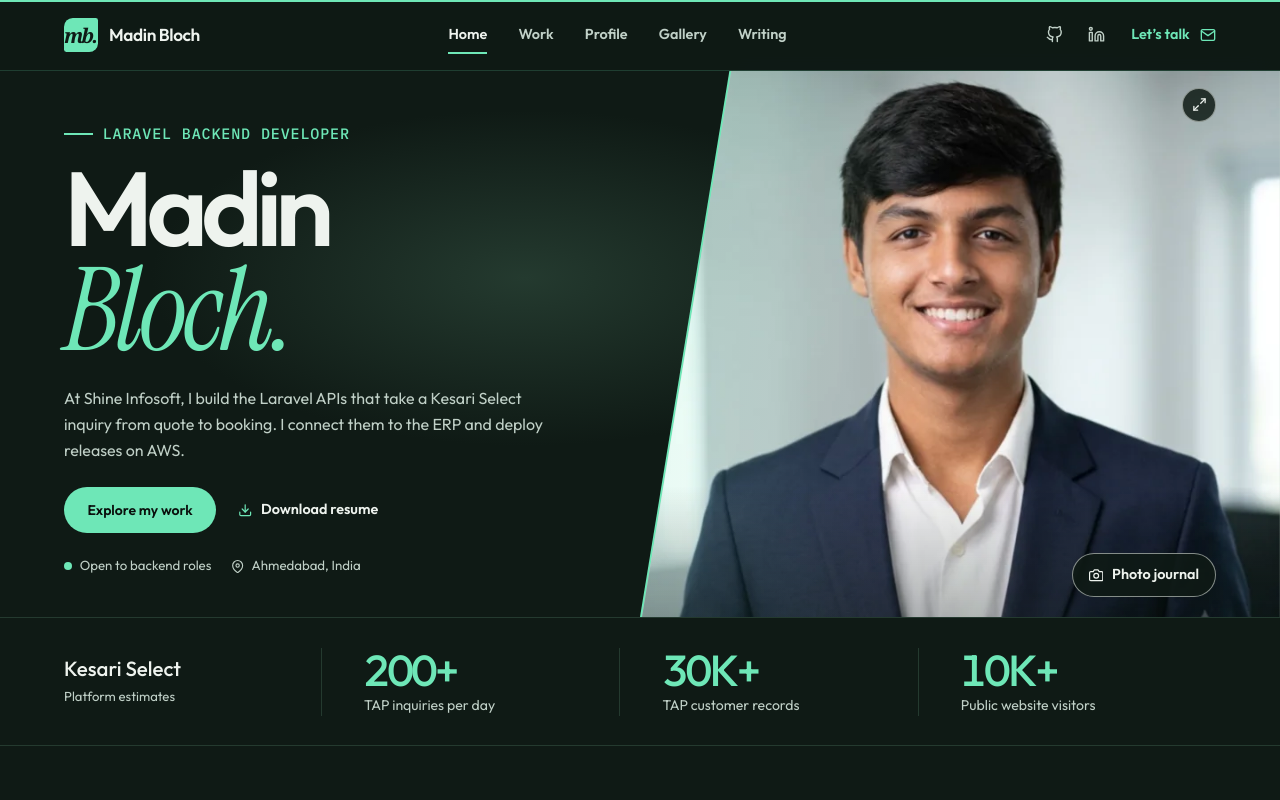
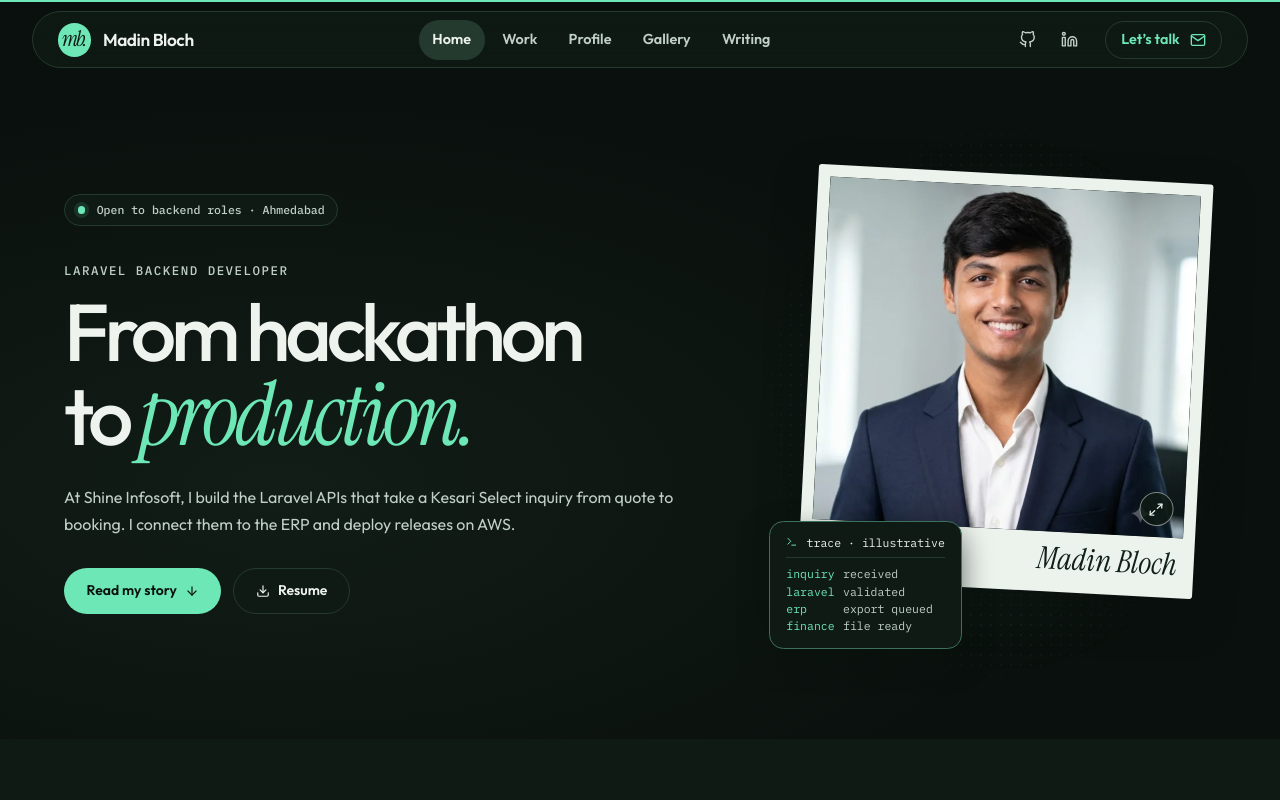
Before and after one commit to MadinBloch/Mysite, a React (Vite) app: page / in a window 1280 px wide. Shown: the top 800 px of the page. Built offline with nearby package versions, Linux system fonts and the light colour scheme.

Commit message:
Restore the compact masthead and introduce the story with a portrait print

```diff
--- a/src/components/Hero.jsx
+++ b/src/components/Hero.jsx
@@ -1,7 +1,6 @@
 import { useState } from 'react'
 import { Link } from 'react-router-dom'
-import { FiCamera, FiDownload, FiMapPin } from 'react-icons/fi'
-import Impact from './Impact'
+import { FiArrowDown, FiDownload, FiTerminal } from 'react-icons/fi'
 import Lightbox from './Lightbox'
 import PhotoPrint from './PhotoPrint'
 import { profile } from '../data/profile'
@@ -12,39 +11,47 @@ const portrait = {
   printSrc: '/photos/madin-portrait.webp',
   title: 'Madin Bloch',
   alt: 'Madin Bloch in a navy suit',
-  position: '50% 10%',
+  width: 800,
+  height: 800,
 }
+
+const trace = [
+  ['inquiry', 'received'],
+  ['laravel', 'validated'],
+  ['erp', 'export queued'],
+  ['finance', 'file ready'],
+]
 
 export default function Hero() {
   const [showPortrait, setShowPortrait] = useState(false)
 
   return (
-    <section id="home" className="profile-cover" aria-labelledby="home-title">
-      <div className="cover-stage">
-        <div className="portfolio-shell">
-          <div className="cover-heading">
-            <p className="cover-role">Laravel Backend Developer</p>
-            <h1 id="home-title" className="cover-title">Madin <em>Bloch.</em></h1>
-          </div>
-          <div className="cover-copy">
-            <p className="cover-intro">
-              At Shine Infosoft, I build the Laravel APIs that take a Kesari Select inquiry from quote to booking. I connect them to the ERP and deploy releases on AWS.
-            </p>
-            <div className="cover-actions">
-              <Link to="/#selected-work" className="btn-primary">Explore my work</Link>
-              <a href={profile.resume} download className="resume-link"><FiDownload aria-hidden="true" />Download resume</a>
-            </div>
-            <div className="cover-details">
-              <p className="availability"><span aria-hidden="true" />Open to backend roles</p>
-              <p className="cover-location"><FiMapPin aria-hidden="true" />Ahmedabad, India</p>
-            </div>
+    <section id="home" className="story-cover" aria-labelledby="home-title">
+      <div className="portfolio-shell hero-grid">
+        <div className="hero-copy">
+          <p className="hero-status"><span aria-hidden="true" />Open to backend roles · Ahmedabad</p>
+          <p className="hero-role">Laravel Backend Developer</p>
+          <h1 id="home-title">From hackathon <span>to <em>production.</em></span></h1>
+          <p className="hero-intro">
+            At Shine Infosoft, I build the Laravel APIs that take a Kesari Select inquiry from quote to booking. I connect them to the ERP and deploy releases on AWS.
+          </p>
+          <div className="hero-actions">
+            <Link to="/#story" className="btn-primary">Read my story <FiArrowDown aria-hidden="true" /></Link>
+            <a href={profile.resume} download className="btn-outline"><FiDownload aria-hidden="true" />Resume</a>
           </div>
         </div>
-        <PhotoPrint photo={portrait} priority className="cover-portrait" onOpen={() => setShowPortrait(true)} />
-        <Link to="/#story" className="cover-journal-link"><FiCamera aria-hidden="true" />Photo journal</Link>
-      </div>
-      <div className="cover-impact">
-        <div className="portfolio-shell"><Impact /></div>
+
+        <div className="portrait-stage">
+          <PhotoPrint photo={portrait} priority className="portrait-print" caption={portrait.title} onOpen={() => setShowPortrait(true)} />
+          <figure className="trace-card">
+            <figcaption><FiTerminal aria-hidden="true" />trace · illustrative</figcaption>
+            <ul>
+              {trace.map(([event, message]) => (
+                <li key={event}><code>{event}</code><span>{message}</span></li>
+              ))}
+            </ul>
+          </figure>
+        </div>
       </div>
       {showPortrait && <Lightbox photos={[portrait]} index={0} onClose={() => setShowPortrait(false)} />}
     </section>
--- a/src/components/PhotoPrint.jsx
+++ b/src/components/PhotoPrint.jsx
@@ -15,6 +15,8 @@ export default function PhotoPrint({ photo, caption, className = '', priority =
           src={photo.printSrc || photo.src}
           srcSet={photo.previewWidth && `${photo.printSrc} ${photo.previewWidth}w, ${photo.src} ${photo.width}w`}
           sizes={sizes}
+          width={photo.width}
+          height={photo.height}
           alt={photo.alt || photo.title}
           style={{ objectPosition: photo.position, objectFit: photo.fit }}
           loading={priority ? 'eager' : 'lazy'}
--- a/src/portfolio.css
+++ b/src/portfolio.css
@@ -115,93 +115,15 @@
   text-decoration: underline;
   text-underline-offset: 0.36em;
 }
-.profile-cover {
-  padding-top: var(--masthead-height);
-  background: var(--panel);
-}
-.cover-stage {
-  position: relative;
-  isolation: isolate;
-  background: radial-gradient(ellipse at 41% 38%, var(--line) 0%, var(--panel) 35%, var(--panel) 72%);
-}
-.cover-stage > .portfolio-shell { padding-block: clamp(2.8rem, 4.2vw, 4.4rem) clamp(1.5rem, 3.2vw, 3.1rem); }
-.cover-heading, .cover-copy { width: 49%; }
-.cover-role, .journal-date {
-  display: flex;
-  align-items: center;
-  gap: 0.62rem;
-  color: var(--mint);
-  font: 500 0.8rem / 1.45 var(--mono);
-  letter-spacing: 0.07em;
-  text-transform: uppercase;
-}
-.cover-role {
-  font-size: clamp(0.94rem, 1.18vw, 1.08rem);
-  letter-spacing: 0.055em;
-}
-.cover-role::before {
-  content: '';
-  width: 1.8rem;
-  height: 2px;
-  flex: none;
-  background: var(--mint);
-}
-.cover-title {
-  margin: 1.2rem 0 1.1rem;
-  color: var(--text);
-  font: 550 clamp(5rem, 8.2vw, 8.5rem) / 0.82 var(--display);
-  letter-spacing: -0.065em;
-}
-.cover-title em {
-  display: block;
-  width: fit-content;
-  margin-top: 0.04em;
-  font-size: 1.1em;
-  line-height: 0.97;
-}
-.cover-intro {
-  max-width: 30rem;
-  color: var(--muted);
-  font-size: clamp(1rem, 1.18vw, 1.1rem);
-  line-height: 1.65;
-  text-wrap: pretty;
-}
-.cover-actions, .cover-details, .availability, .cover-location {
-  display: flex;
-  align-items: center;
-  flex-wrap: wrap;
-}
-.cover-actions {
-  gap: 0.35rem 1.35rem;
-  margin-top: 1.45rem;
-}
-.cover-actions .btn-primary {
-  min-height: 46px;
-  padding-inline: 1.4rem;
-  border-radius: var(--radius-pill);
-  background: var(--mint);
-}
-.cover-actions .btn-primary:hover { background: var(--mint); }
-.resume-link { color: var(--text); }
-.resume-link svg { color: var(--mint); }
-.cover-details {
-  gap: 0.5rem 1.2rem;
-  margin-top: 1.45rem;
-}
-.availability, .cover-location {
-  gap: 0.48rem;
-  color: var(--muted);
-  font-size: 0.83rem;
-}
-.availability > span {
-  width: 0.5rem;
-  height: 0.5rem;
+.availability { display: flex; align-items: center; gap: 0.5rem; color: var(--muted); font-size: 0.85rem; }
+.availability > span, .hero-status > span {
+  width: 0.48rem;
+  height: 0.48rem;
   border-radius: 50%;
   background: var(--mint);
+  box-shadow: 0 0 0 4px color-mix(in srgb, var(--mint) 12%, transparent);
 }
-.cover-location svg { color: var(--muted); }
 
-/* Full-bleed portrait with a single diagonal edge, continuous into the masthead. */
 .photo-print {
   margin: 0;
   min-width: 0;
@@ -236,61 +158,6 @@
   padding-block: 0.65rem 0.15rem;
   color: var(--text);
   font: 500 1.05rem / 1.38 var(--display);
-}
-.cover-portrait {
-  --cut: clamp(2.1rem, 7vw, 7.5rem);
-  position: absolute;
-  inset: 0 0 0 50%;
-  background: var(--mint);
-  clip-path: polygon(var(--cut) 0, 100% 0, 100% 100%, 0 100%);
-}
-.cover-portrait button {
-  display: flex;
-  justify-content: center;
-  height: 100%;
-  background: var(--muted);
-  clip-path: polygon(calc(var(--cut) + 2px) 0, 100% 0, 100% 100%, 2px 100%);
-}
-.cover-portrait img { max-width: 64rem; }
-.cover-portrait button::after {
-  content: '';
-  position: absolute;
-  inset: 0;
-  background: linear-gradient(0deg, color-mix(in srgb, var(--panel) 30%, transparent), transparent 24%), linear-gradient(100deg, color-mix(in srgb, var(--mint) 18%, transparent), transparent 45%);
-  pointer-events: none;
-}
-.cover-portrait .print-zoom {
-  z-index: 1;
-  right: max(1.1rem, calc((100vw - 72rem) / 2));
-  top: 1.15rem;
-  bottom: auto;
-}
-.cover-journal-link {
-  position: absolute;
-  right: max(1.1rem, calc((100vw - 72rem) / 2));
-  bottom: 1.25rem;
-  display: inline-flex;
-  align-items: center;
-  gap: 0.55rem;
-  min-height: 44px;
-  padding-inline: 1rem;
-  border: 1px solid color-mix(in srgb, var(--text) 53%, transparent);
-  border-radius: var(--radius-pill);
-  background: color-mix(in srgb, var(--panel) 91%, transparent);
-  color: var(--text);
-  font-size: 0.9rem;
-  font-weight: 600;
-}
-.cover-journal-link:hover { background: var(--line); }
-.gallery-dialog-stage[data-zoomed='false'] { touch-action: pan-y pinch-zoom; }
-.cover-portrait button:focus-visible { outline: 0; }
-.cover-portrait button:focus-visible .print-zoom {
-  outline: 3px solid white;
-  outline-offset: 4px;
-}
-.cover-impact {
-  background: var(--panel);
-  border-block: 1px solid var(--line);
 }
 .platform-impact {
   display: grid;
@@ -648,8 +515,7 @@
 }
 
 @media (prefers-reduced-motion: no-preference) {
-  .cover-heading, .cover-copy, .sample-layout, .menu-enter { animation: enter 440ms var(--ease-out) backwards; }
-  .cover-copy { animation-delay: 70ms; }
+  .sample-layout, .menu-enter { animation: enter 440ms var(--ease-out) backwards; }
   .menu-enter { animation-duration: 160ms; }
   .load-track i { animation: grow-bar 490ms var(--ease-out); }
   @keyframes grow-bar {
@@ -669,10 +535,6 @@
   }
 }
 
-@media (min-width: 1850px) {
-  .cover-portrait img { mask-image: linear-gradient(90deg, transparent, black 12%, black 80%, transparent); }
-}
-
 @media (max-width: 1000px) {
   .sample-layout { grid-template-columns: minmax(0, 1fr); }
   .work-evidence { max-width: 36rem; }
@@ -681,47 +543,6 @@
 
 @media (max-width: 760px) {
   :root { --masthead-height: 3.9rem; }
-  .cover-stage { --photo-height: clamp(14rem, 62vw, 24rem); }
-  .cover-stage > .portfolio-shell { padding-block: 0 clamp(1.6rem, 5vw, 2.4rem); }
-  .cover-heading {
-    display: flex;
-    flex-direction: column;
-    justify-content: center;
-    width: 48%;
-    min-height: var(--photo-height);
-    padding-block: 1rem;
-  }
-  .cover-role {
-    max-width: 20ch;
-    font-size: 0.84rem;
-  }
-  .cover-role::before { display: none; }
-  .cover-title {
-    margin: 0.95rem 0 0;
-    font-size: clamp(3.35rem, 15vw, 6.1rem);
-  }
-  .cover-portrait {
-    inset: 0 0 auto 48%;
-    height: var(--photo-height);
-  }
-  .cover-portrait .print-zoom {
-    right: 0.7rem;
-    top: 0.65rem;
-  }
-  .cover-journal-link {
-    right: 0.7rem;
-    top: calc(var(--photo-height) - 3.25rem);
-    bottom: auto;
-    padding-inline: 0.68rem;
-    font-size: 0.8rem;
-  }
-  .cover-copy {
-    width: 100%;
-    padding-top: 1.3rem;
-  }
-  .cover-intro { max-width: 52ch; }
-  .cover-actions { margin-top: 0.9rem; }
-  .cover-details { margin-top: 0.9rem; }
   .platform-impact {
     grid-template-columns: 1fr;
     gap: 1rem;
@@ -761,9 +582,6 @@
 }
 
 @media (max-width: 520px) {
-  .cover-actions { column-gap: 1rem; }
-  .cover-details { column-gap: 0.9rem; }
-  .availability, .cover-location { font-size: 0.81rem; }
   .platform-impact dt { font-size: 0.82rem; }
   .journal-photos, .album-prints { grid-template-columns: minmax(0, 1fr); }
   :is(.journal-photos, .album-prints) figure:nth-child(n) { grid-column: 1; }
@@ -780,3 +598,88 @@
 @media (forced-colors: active) {
   .masthead-bar .nav-link[aria-current], .work-tabs button[aria-selected=true], .album-view-switch button[aria-pressed=true] { outline: 2px solid Highlight; }
 }
+
+/* A floating masthead echoes the original portfolio's compact navigation. */
+.masthead {
+  top: 0.7rem;
+  width: min(calc(100% - 2.25rem), 76rem);
+  margin-inline: auto;
+  border: 1px solid var(--line);
+  border-radius: var(--radius-pill);
+  background: color-mix(in srgb, var(--panel) 94%, transparent);
+}
+.masthead:has(.mobile-menu.grid) { border-radius: var(--radius-card); }
+.masthead > .portfolio-shell { padding-inline: clamp(0.72rem, 2vw, 1.55rem); }
+.masthead-bar { height: 3.45rem; }
+.brand-monogram { border-radius: 50%; font: italic 1.35rem / 1 var(--serif); }
+.masthead-bar .nav-link { border-radius: var(--radius-pill); }
+.masthead-bar .nav-link:is(:hover, [aria-current]) { background: var(--line); color: var(--text); }
+.masthead-bar .nav-link[aria-current]::after { content: none; }
+.masthead-contact { border: 1px solid var(--line); border-radius: var(--radius-pill); padding-inline: 0.95rem; min-height: 38px; }
+
+.story-cover {
+  padding-block: calc(var(--masthead-height) + var(--section-space)) var(--section-space);
+  background: radial-gradient(ellipse at 22% 66%, color-mix(in srgb, var(--line) 31%, transparent), transparent 57%), var(--ink);
+}
+.hero-grid { display: grid; grid-template-columns: minmax(0, 1.45fr) minmax(0, 1fr); align-items: center; gap: clamp(1.25rem, 4.5vw, 5rem); }
+.hero-status {
+  display: inline-flex;
+  align-items: center;
+  gap: 0.7rem;
+  padding: 0.42rem 0.8rem;
+  border: 1px solid var(--line);
+  border-radius: var(--radius-pill);
+  color: var(--muted);
+  background: var(--panel);
+  font: 500 0.72rem / 1.4 var(--mono);
+}
+.hero-role { margin-block: clamp(1.4rem, 2.8vw, 2.5rem) 0.8rem; color: var(--muted); font: 500 0.78rem/1.4 var(--mono); letter-spacing: 0.12em; text-transform: uppercase; }
+.hero-copy h1 { font: 500 clamp(3.45rem, 6.3vw, 8rem)/0.99 var(--display); letter-spacing: -0.065em; }
+.hero-copy h1 span { display: block; }
+.hero-copy h1 em { color: var(--mint); font: italic 400 1.1em/0.98 var(--serif); letter-spacing: -0.045em; }
+.hero-intro { margin-top: clamp(1.1rem, 2vw, 1.6rem); max-width: 66ch; font-size: clamp(1rem, 1.15vw, 1.1rem); line-height: 1.65; color: var(--muted); }
+.hero-actions { display: flex; flex-wrap: wrap; gap: 0.75rem; margin-top: clamp(1.3rem, 2.4vw, 2rem); }
+.hero-actions a { padding-inline: 1.35rem; }
+.portrait-stage { position: relative; isolation: isolate; min-width: 0; padding: 0.9rem 0.85rem 3.75rem 2.4rem; }
+.portrait-stage::before {
+  content: '';
+  position: absolute;
+  z-index: -1;
+  inset: -8% -3%;
+  background: radial-gradient(var(--line) 0.8px, transparent 1px) 0 0/10px 10px, radial-gradient(ellipse at 55% 50%, color-mix(in srgb, var(--mint) 23%, transparent), transparent 70%);
+  mask-image: radial-gradient(ellipse at center, black 23%, transparent 73%);
+}
+.portrait-print {
+  position: relative;
+  padding: clamp(0.5rem, 1vw, 0.75rem);
+  transform: rotate(3deg);
+  border-radius: 3px;
+  background: var(--paper);
+  box-shadow: 0 18px 38px color-mix(in srgb, var(--ink) 70%, transparent);
+}
+.portrait-print button { aspect-ratio: 1.08; }
+.portrait-print img { object-position: center 25%; }
+.portrait-print figcaption { padding: 0.65rem 0.3rem 0.25rem; text-align: right; color: var(--paper-text); font: italic 400 clamp(1.55rem, 2.4vw, 2.3rem)/1.1 var(--serif); }
+.portrait-print button:focus-visible { outline-color: var(--deep-green); }
+.trace-card { position: absolute; left: 0; bottom: 0; min-width: 12rem; padding: 0.75rem 1rem 0.85rem; background: var(--panel); border: 1px solid color-mix(in srgb, var(--mint) 32%, var(--line)); border-radius: 0.9rem; box-shadow: 0 12px 28px color-mix(in srgb, var(--ink) 60%, transparent); font: 400 0.72rem/1.5 var(--mono); }
+.trace-card figcaption { display: flex; align-items: center; gap: 0.55rem; border-bottom: 1px solid var(--line); padding-bottom: 0.4rem; margin-bottom: 0.45rem; color: var(--text); }
+.trace-card figcaption svg, .trace-card code { color: var(--mint); }
+.trace-card li { display: grid; grid-template-columns: 6.7ch 1fr; gap: 0.65rem; color: var(--muted); }
+.trace-card code { font: inherit; }
+
+@media (min-width: 640px) and (max-width: 950px) {
+  .hero-grid { grid-template-columns: minmax(0, 1.2fr) minmax(0, 1fr); }
+  .hero-copy h1 { font-size: clamp(2.8rem, 6.6vw, 4.4rem); }
+  .portrait-stage { padding-left: 1rem; padding-bottom: 6.3rem; }
+}
+@media (max-width: 639px) {
+  .story-cover { padding-top: calc(var(--masthead-height) + 2.5rem); }
+  .hero-grid { grid-template-columns: minmax(0, 1fr); gap: 2rem; }
+  .hero-copy h1 { font-size: clamp(2.8rem, 13vw, 4.8rem); }
+  .hero-role { margin-block: 1.4rem 0.6rem; }
+  .portrait-stage { display: grid; gap: 1.1rem; width: min(100%, 26rem); justify-self: center; padding: 0.6rem clamp(0.6rem, 3vw, 1.1rem) 0; }
+  .portrait-print { transform: rotate(2deg); }
+  .trace-card { position: static; width: 100%; min-width: 0; }
+  .masthead { width: calc(100% - 1.5rem); top: 0.5rem; }
+  .masthead-bar { height: 3.2rem; }
+}
```
